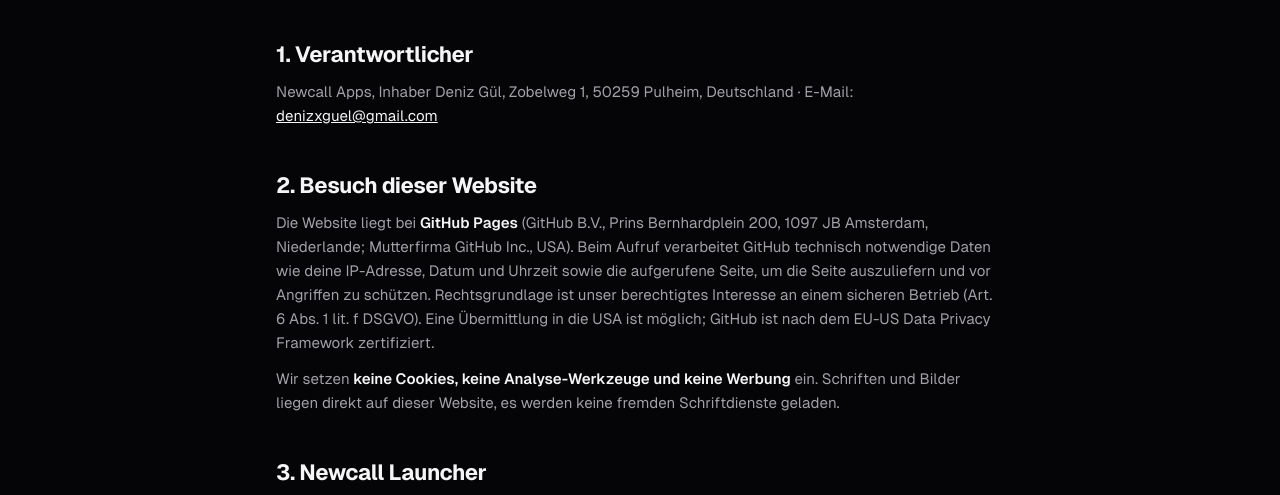
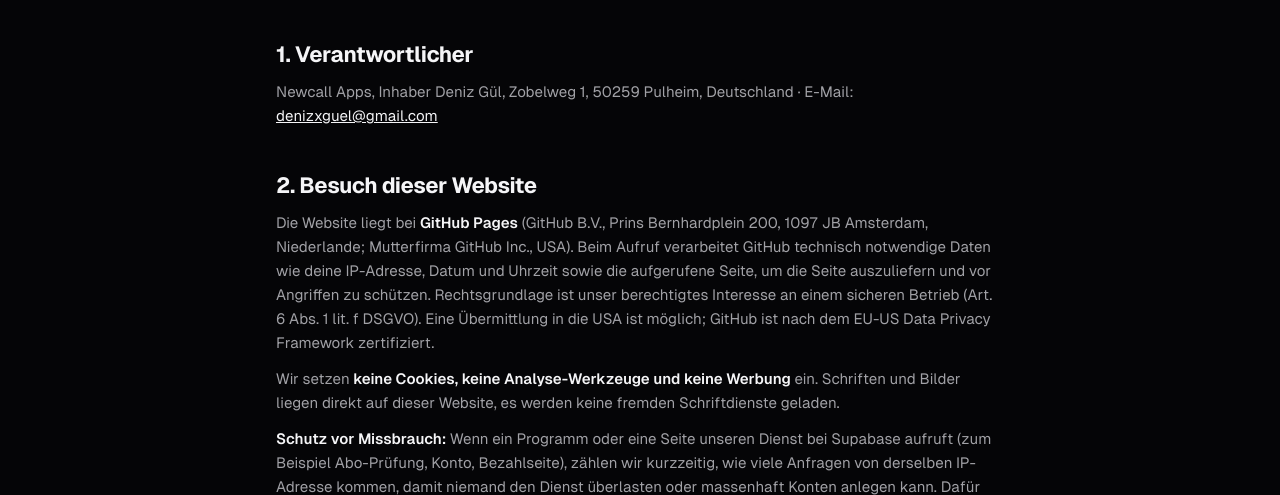
Before and after one commit to Newxcall/newxcall.github.io, a plain HTML site: page datenschutz.html in a window 1280 px wide. Shown: the part 298-793 px from the top of the page. Drawn offline with Linux system fonts and the light colour scheme.

Commit message:
Website aktualisiert

```diff
--- a/datenschutz.html
+++ b/datenschutz.html
@@ -23,6 +23,7 @@
 <h2>2. Besuch dieser Website</h2>
 <p>Die Website liegt bei <strong>GitHub Pages</strong> (GitHub B.V., Prins Bernhardplein 200, 1097 JB Amsterdam, Niederlande; Mutterfirma GitHub Inc., USA). Beim Aufruf verarbeitet GitHub technisch notwendige Daten wie deine IP-Adresse, Datum und Uhrzeit sowie die aufgerufene Seite, um die Seite auszuliefern und vor Angriffen zu schützen. Rechtsgrundlage ist unser berechtigtes Interesse an einem sicheren Betrieb (Art. 6 Abs. 1 lit. f DSGVO). Eine Übermittlung in die USA ist möglich; GitHub ist nach dem EU-US Data Privacy Framework zertifiziert.</p>
 <p>Wir setzen <strong>keine Cookies, keine Analyse-Werkzeuge und keine Werbung</strong> ein. Schriften und Bilder liegen direkt auf dieser Website, es werden keine fremden Schriftdienste geladen.</p>
+<p><strong>Schutz vor Missbrauch:</strong> Wenn ein Programm oder eine Seite unseren Dienst bei Supabase aufruft (zum Beispiel Abo-Prüfung, Konto, Bezahlseite), zählen wir kurzzeitig, wie viele Anfragen von derselben IP-Adresse kommen, damit niemand den Dienst überlasten oder massenhaft Konten anlegen kann. Dafür wird die IP-Adresse nur im Arbeitsspeicher als gekürzte, nicht umkehrbare Prüfsumme verwendet, nicht gespeichert und nach spätestens einer Stunde verworfen. Rechtsgrundlage ist unser berechtigtes Interesse an einem sicheren Betrieb (Art. 6 Abs. 1 lit. f DSGVO).</p>
 
 <h2>3. Newcall Launcher</h2>
 <p>Über diese Seite kannst du den Newcall Launcher laden. Er installiert und aktualisiert unsere Programme. Dazu fragt der Launcher bei <strong>GitHub</strong> (GitHub Inc., USA) nach neuen Versionen und lädt sie von dort. Beim Start meldet er an unseren Lizenz-Dienst bei <strong>Supabase</strong> (Supabase Inc., USA): eine <strong>zufällige Geräte-Kennung</strong>, die Versionen der installierten Newcall-Programme, die Launcher-Version und – nur wenn du ihn selbst einträgst – einen <strong>Namen</strong>. Deine IP-Adresse wird dabei übertragen, aber nicht gespeichert. So sehen wir, auf wie vielen PCs unsere Programme laufen, und können dir auf Wunsch Funktionen kostenlos freischalten. Rechtsgrundlage ist unser berechtigtes Interesse (Art. 6 Abs. 1 lit. f DSGVO). Den Namen kannst du im Launcher jederzeit leeren; auf Anfrage per E-Mail löschen wir den ganzen Eintrag. Für die Übermittlung in die USA gelten die EU-Standardvertragsklauseln.</p>
```
Also changed, not shown: idock-app/datenschutz.html (+1 -0 lines), pebble/datenschutz.html (+1 -0 lines), winclean/datenschutz.html (+1 -0 lines), 1 other file.
